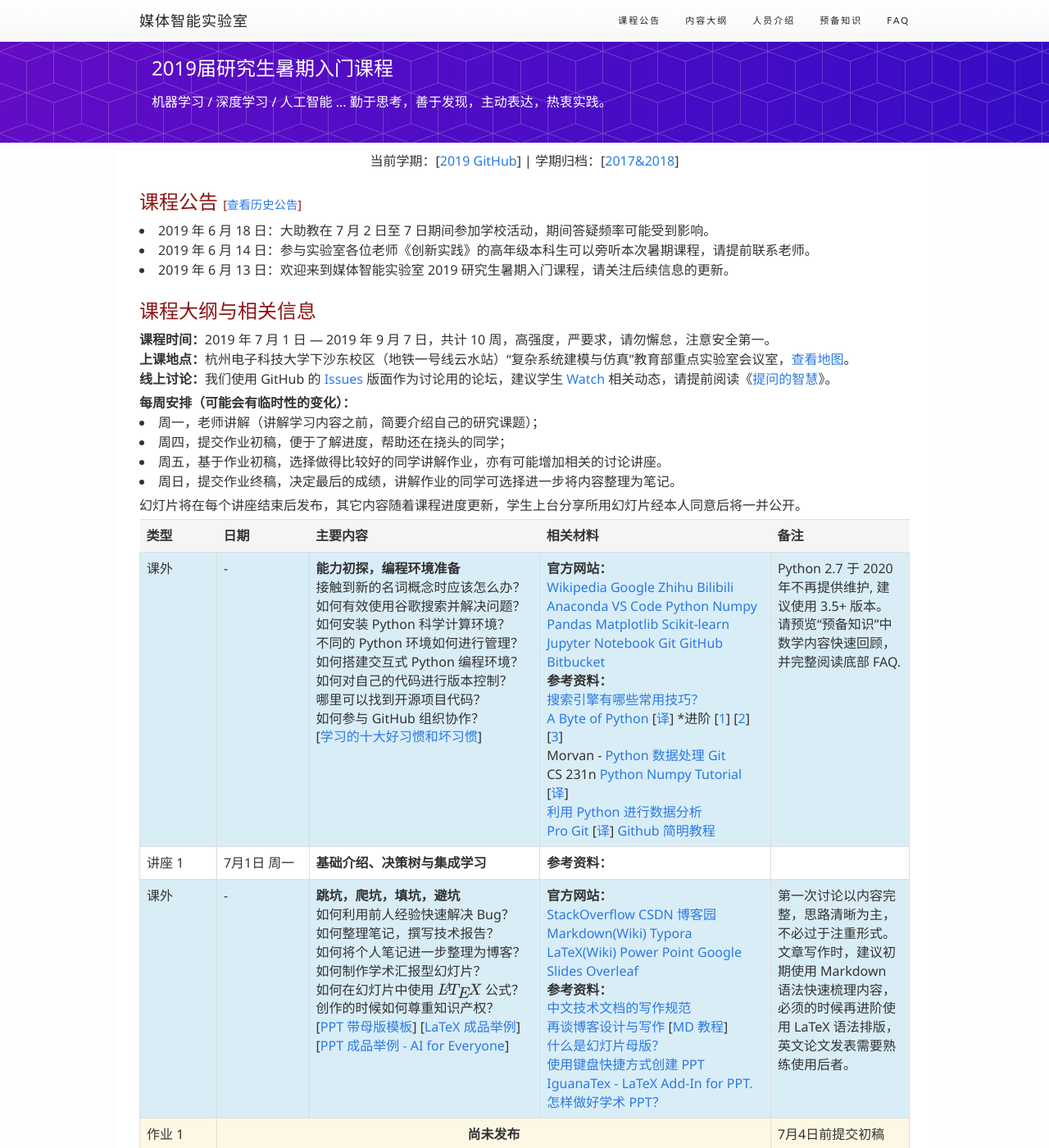
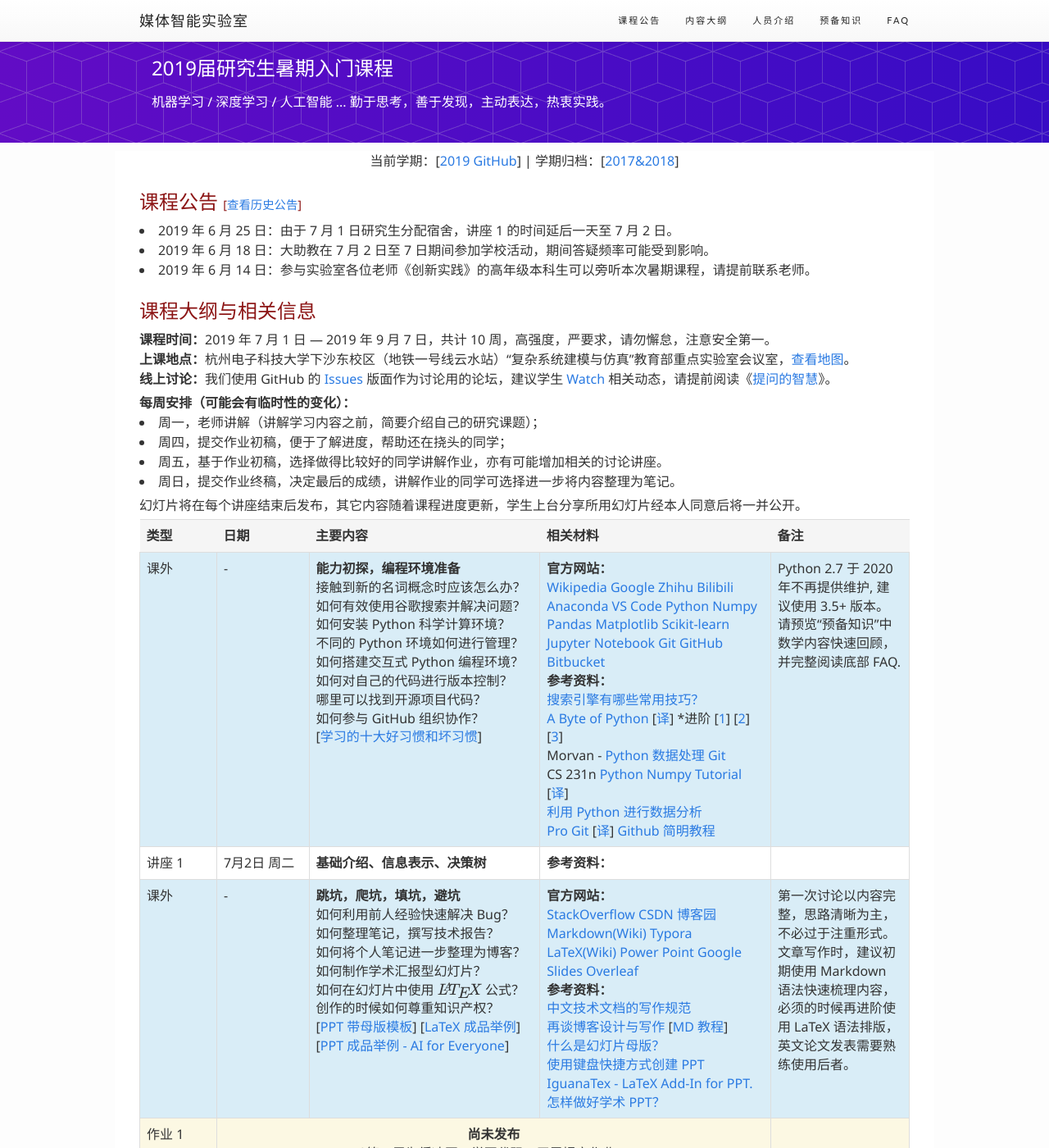
Before and after one commit to HDUMIL/summer-school, a Jekyll site: the page built from index.html, in a window 1280 px wide and 1400 px high. Shown: the whole window at 82% size. Built offline with Jekyll 4.4.1, drawn with Linux system fonts in a browser that asks for light colours; nearby versions of some CDN libraries; formulas are drawn with MathJax 3; some of the changed text lies outside the part shown.

Commit message:
reschedule lecture 1

```diff
--- a/_includes/faq.html
+++ b/_includes/faq.html
@@ -2,7 +2,8 @@
 <div id="faq-list">
     <div class="qqa">
         <div class="qq">- 我没有以线下的形式参加这次暑期课程，可以线上自学吗？</div>
-        <div class="qa">- 没有问题，但效果可能不如线下课程。所有公开的材料都可以直接获取，只是我们不提供答疑服务。</div>
+        <div class="qa">- 没有问题，但效果可能不如线下课程。所有公开的材料都可以直接获取，只是我们不提供答疑服务。
+            本课程面向研究生，因此默认学生具有一定的自学能力，留出问题讨论空间，而不会将所有学习内容体现在讲座中。</div>
     </div>
 
     <div class="qqa">
--- a/_includes/schedule.html
+++ b/_includes/schedule.html
@@ -72,9 +72,9 @@
 
         <tr>
             <td>讲座 1</td>
-            <td>7月1日 周一</td>
+            <td>7月2日 周二</td>
             <td>
-                <b>基础介绍、决策树与集成学习</b><br>
+                <b>基础介绍、信息表示、决策树</b><br>
 
             </td>
             <td>
@@ -137,8 +137,9 @@
             <td>作业 1</td>
             <td colspan="3" style="text-align:center; vertical-align:middle;">
                 <strong>尚未发布</strong><br>
+                *第一周为缓冲区，学写代码，无需提交作业。<br>
             </td>
-            <td>7月4日前提交初稿</td>
+            <td></td>
         </tr>
 
         <tr class="info">
@@ -148,14 +149,14 @@
                 <b>内容待定</b><br>
             </td>
             <td></td>
-            <td>作业 1 于7日截止</td>
+            <td></td>
         </tr>
 
         <tr>
             <td>讲座 2</td>
             <td>7月8日 周一</td>
             <td>
-                <b>线性分类、支持向量机SVM</b><br>
+                <b>线性模型、支持向量机SVM</b><br>
 
             </td>
             <td>
--- a/index.html
+++ b/index.html
@@ -10,10 +10,9 @@ layout: default
 <div id="announcement" class="module-header">课程公告
     <span style="font-size: 0.6em;">[<a href="./announcement">查看历史公告</a>]</span>
 </div>
+<li>2019 年 6 月 25 日：由于 7 月 1 日研究生分配宿舍，讲座 1 的时间延后一天至 7 月 2 日。</li>
 <li>2019 年 6 月 18 日：大助教在 7 月 2 日至 7 日期间参加学校活动，期间答疑频率可能受到影响。</li>
 <li>2019 年 6 月 14 日：参与实验室各位老师《创新实践》的高年级本科生可以旁听本次暑期课程，请提前联系老师。</li>
-<li>2019 年 6 月 13 日：欢迎来到媒体智能实验室 2019 研究生暑期入门课程，请关注后续信息的更新。</li>
-
 
 {% include schedule.html %}
 
```
Also changed, not shown: announcement.md (+1 -0 lines).
